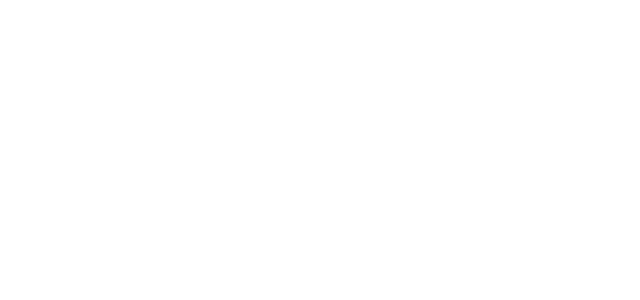
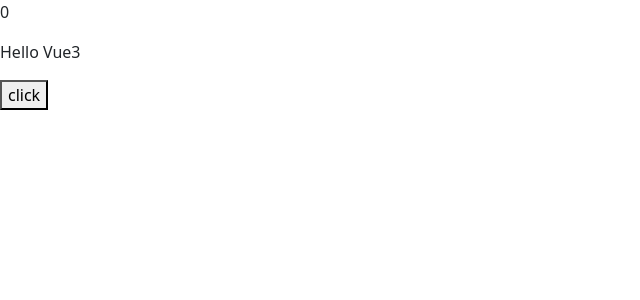
Before and after one commit to KimTimo/vue, a Vue app in the folder vue3-posts/: page / in a window 1280 px wide. Shown: the top 300 px of the page, without its empty margins (0-640 px from the left). Built offline with nearby package versions, Linux system fonts and the light colour scheme.

Commit message:
eslint tab line 수정 및 setup 함수 학습

```diff
--- a/vue3-posts/src/App.vue
+++ b/vue3-posts/src/App.vue
@@ -1,11 +1,30 @@
 <template>
-	<div></div>
+	<div>
+		<p>
+			{{ counter }}
+		</p>
+		<p>
+			{{ message }}
+		</p>
+		<button @click="increment">click</button>
+	</div>
 </template>
 
 <script>
+import { ref } from 'vue';
+
 export default {
 	setup() {
-		return {};
+		const counter = ref(0);
+		const message = ref('Hello Vue3');
+		const increment = () => {
+			counter.value++;
+		};
+		return {
+			counter,
+			message,
+			increment,
+		};
 	},
 };
 </script>
```
